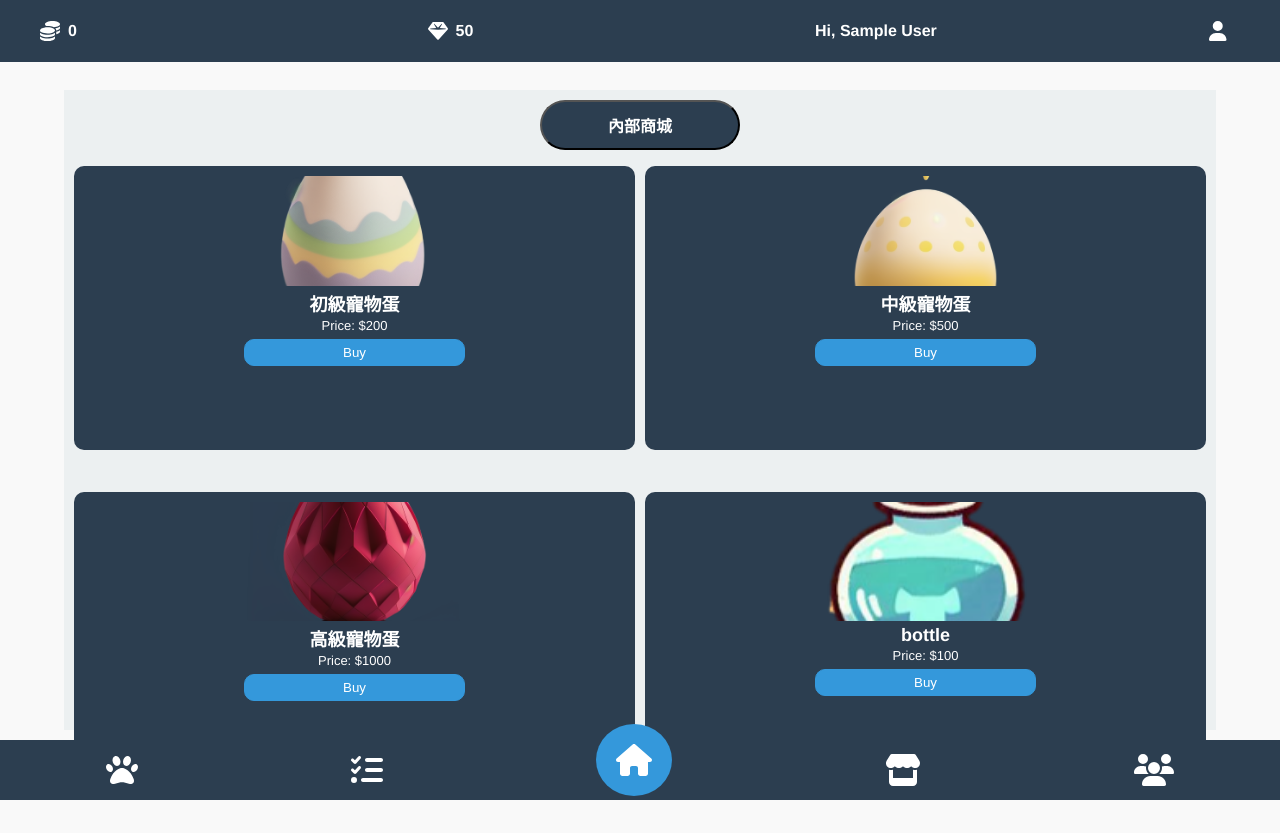
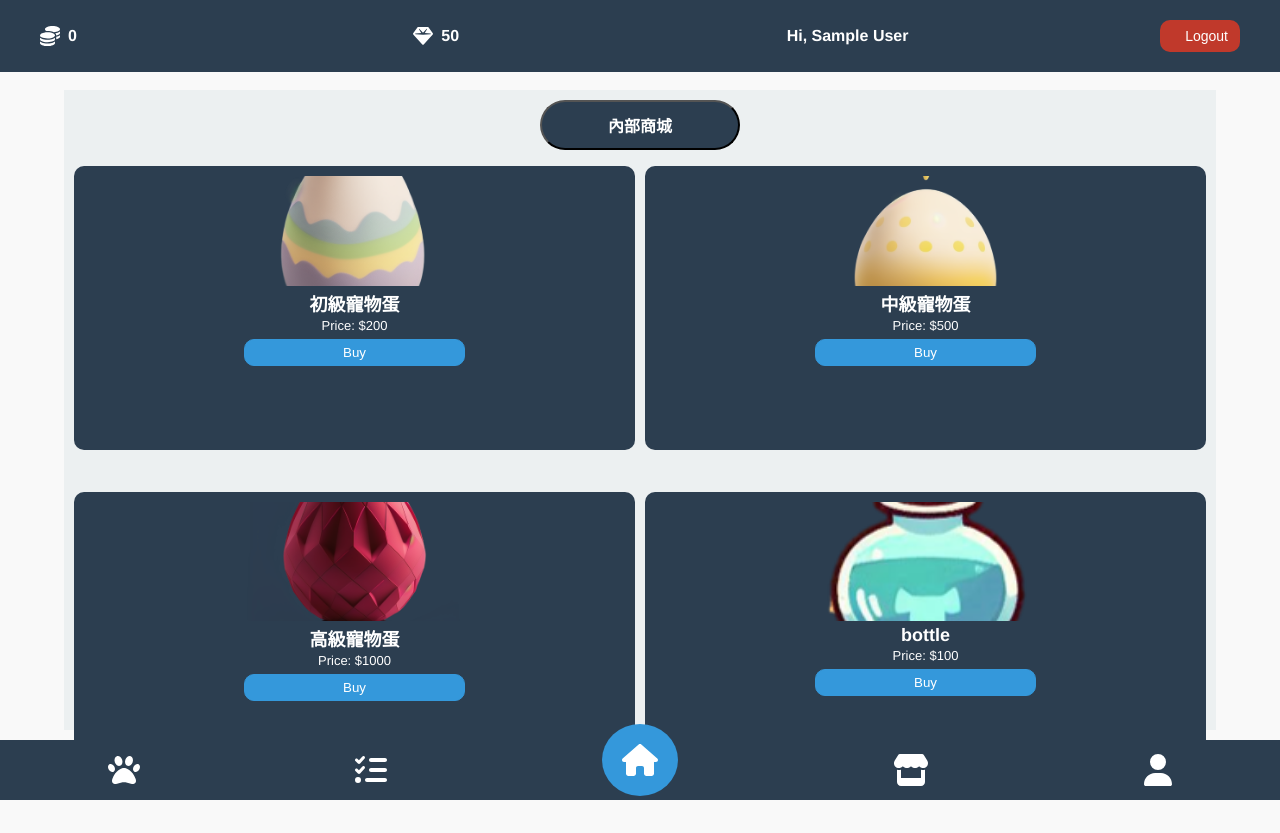
Before and after one commit to ryan8967/SA_frontend, a Vue app: page /shop in a window 1280 px wide. Built offline with nearby package versions, Linux system fonts and the light colour scheme; no server answers; the database is empty; sample sign-in values are in the browser's storage.

Commit message:
Revert "temp"
This reverts commit bf2ed59ee4784f455702c68c343486f260e05618.

```diff
--- a/src/components/BottomBar.vue
+++ b/src/components/BottomBar.vue
@@ -18,11 +18,8 @@
             <font-awesome-icon :icon="['fas', 'store']" class="icon" />
         </button>
 
-        <!-- <button class="nav-item" @click="navigateTo('Profile')">
+        <button class="nav-item" @click="navigateTo('Profile')">
             <font-awesome-icon :icon="['fas', 'user']" class="icon" />
-        </button> -->
-        <button class="nav-item" @click="navigateTo('CreateActivity')">
-            <font-awesome-icon :icon="['fas', 'users']" class="icon" />
         </button>
     </nav>
 </template>
--- a/src/components/NavBar.vue
+++ b/src/components/NavBar.vue
@@ -11,18 +11,14 @@
         <div class="nav-item username">
             Hi, {{ user ? user.displayName : 'Guest' }}
         </div>
-        <!-- <button class="logout-btn" @click="handleLogout" v-if="user">Logout</button> -->
-        <button class="nav-item2" @click="navigateTo('Profile')">
-            <font-awesome-icon :icon="['fas', 'user']" class="icon" />
-        </button>
+        <button class="logout-btn" @click="handleLogout" v-if="user">Logout</button>
     </nav>
 </template>
 
 <script>
 import { useUserStore } from "@/stores/userStore";
-import { computed, ref, watch, onMounted, nextTick } from 'vue'; // 引入 computed
+import { computed, ref, watch, onMounted, nextTick  } from 'vue'; // 引入 computed
 import { FontAwesomeIcon } from "@fortawesome/vue-fontawesome"; // 引入 FontAwesomeIcon
-import { useRouter } from 'vue-router'; // 引入 vue-router
 import gsap from 'gsap'; // 引入 gsap
 export default {
     components: {
@@ -40,18 +36,12 @@ export default {
         const user = computed(() => userStore.user);
         const virtualCoins = computed(() => userStore.virtualCoins);
         const diamonds = computed(() => userStore.diamonds); // 新增對鑽石的計算
-        const router = useRouter();
-
-        const navigateTo = (path) => {
-            router.push({ name: path });
-        };
 
         const handleLogout = () => {
             userStore.logout();
         };
 
         // 動畫效果
-
         const triggerCoinAnimation = () => {
             if (!addCoinAnime.value) return;
             addCoinAnime.value.style.display = 'block';
@@ -138,36 +128,15 @@ export default {
             addCoinAnime,
             addCoinAmount,
             addDimondAnime,
-            addDimondAmount,
-            navigateTo
+            addDimondAmount
         };
+    },
 
-
-    },
-    // methods: {
-    //     navigateTo(path) {
-    //         this.$router.push(path);
-    //     }
-    // }
 
 };
 </script>
 
 <style scoped>
-.nav-item2 {
-    display: flex;
-    align-items: center;
-    color: white;
-    border: none;
-    background: none;
-    cursor: pointer;
-    transition: color 0.3s ease;
-}
-
-.nav-item2:hover {
-    color: #3498db;
-}
-
 .nav-bar {
     display: flex;
     justify-content: space-between;
@@ -209,8 +178,7 @@ export default {
   font-size: 14px;
   padding-left: 5%;
   pointer-events: none;
-    opacity: 0;
-    /* 初始狀態隱藏 */
+  opacity: 0; /* 初始狀態隱藏 */
 }
 
 .add-dimond-anime {
@@ -220,8 +188,7 @@ export default {
     font-size: 14px;
     padding-left: 5%;
     pointer-events: none;
-    opacity: 0;
-    /* 初始狀態隱藏 */
+    opacity: 0; /* 初始狀態隱藏 */
 }
 
 
@@ -249,4 +216,5 @@ export default {
     font-size: 20px;
     /* 調整 icon 大小 */
 }
+
 </style>
--- a/src/main.js
+++ b/src/main.js
@@ -11,33 +11,13 @@ import {
   faHome,
   faStore,
   faUser,
-  faCoins,
-  faGem,
-  faUsers, // 這裡選擇 faUsers 作為社群互動的圖標
-  faComments, // 這裡選擇 faComments 代表評論或交流
-  faHandshake, // 這裡選擇 faHandshake 代表合作或社交活動
-  faCalendarCheck, // 這裡選擇 faCalendarCheck 代表確認好的活動
-  faBullhorn, // 這裡選擇 faBullhorn 代表公告活動
-  faEnvelope, // 這裡選擇 faEnvelope 作為邀請或活動通知的圖標
+  faCoins, // 新增金錢圖標
+  faGem, // 新增鑽石圖標
 } from "@fortawesome/free-solid-svg-icons";
 import { FontAwesomeIcon } from "@fortawesome/vue-fontawesome";
 
 // 將圖標添加到庫中
-library.add(
-  faPaw,
-  faTasks,
-  faHome,
-  faStore,
-  faUser,
-  faCoins,
-  faGem,
-  faUsers, // 如果偏向社群
-  faComments, // 如果偏向互動
-  faHandshake, // 如果偏向合作活動
-  faCalendarCheck, // 如果代表已計劃的活動
-  faBullhorn, // 如果偏向公告活動
-  faEnvelope // 用於邀請或通知
-);
+library.add(faPaw, faTasks, faHome, faStore, faUser, faCoins, faGem);
 
 const app = createApp(App);
 const pinia = createPinia();
```
Lines whose indentation alone changed are shown as unchanged.
